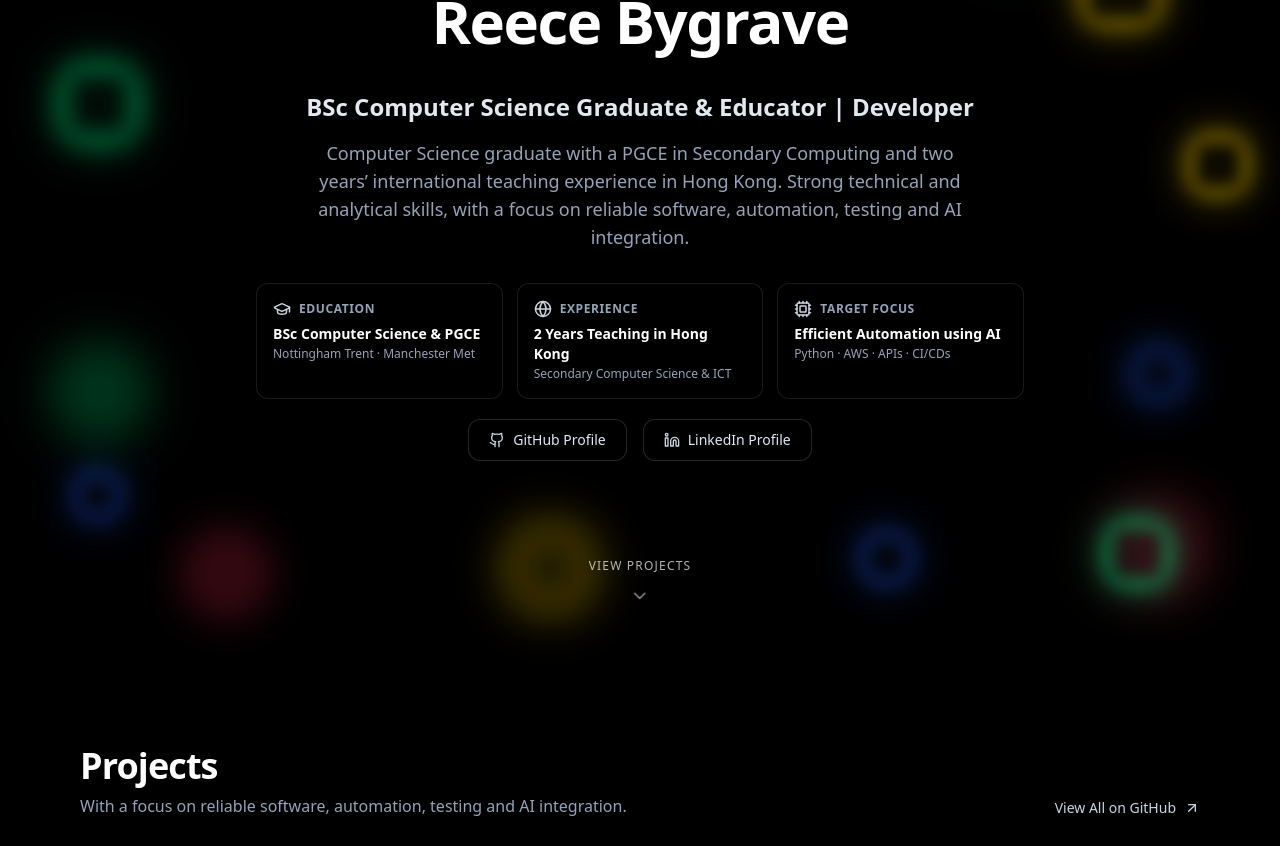
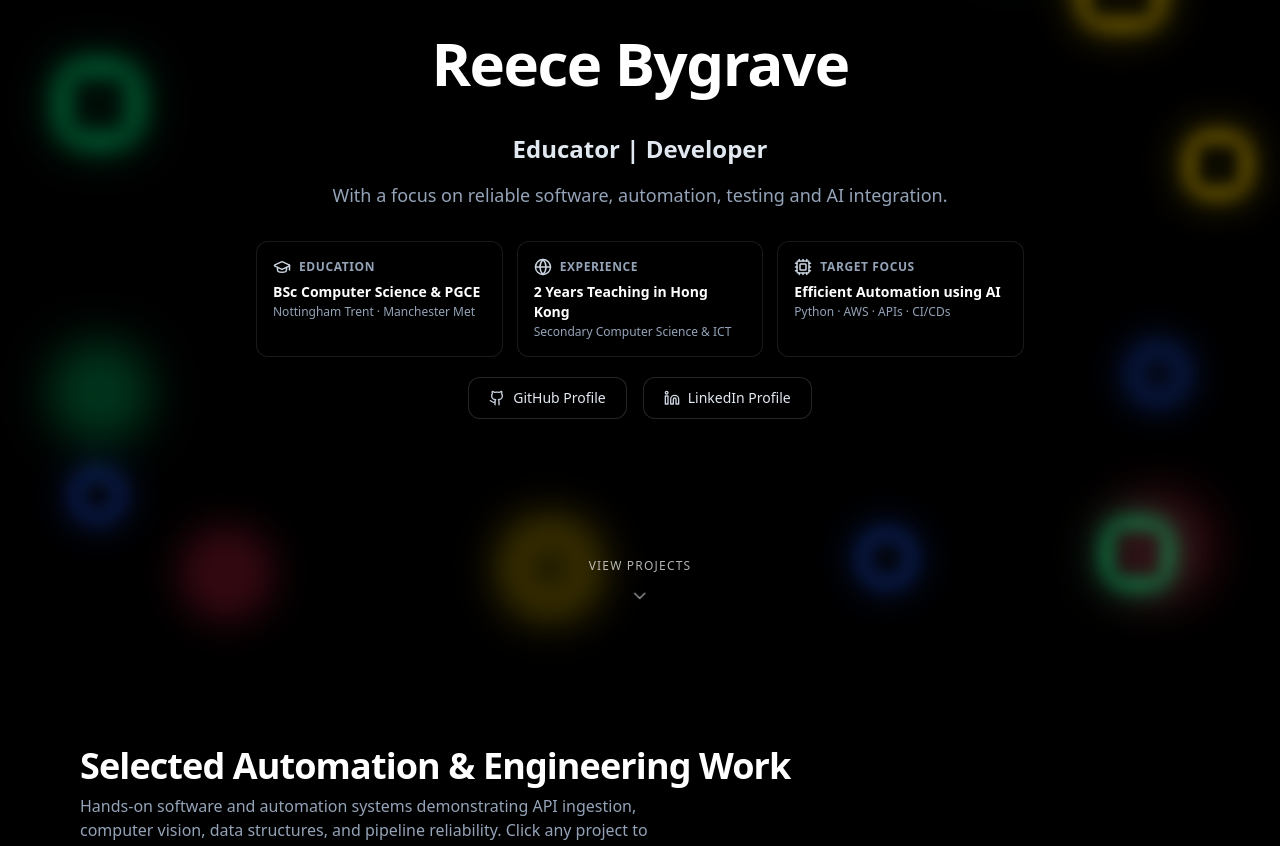
Before and after one commit to Reece-Bygrave/portfolio-reecebygrave, a React (Create React App) app: page / in a window 1280 px wide. Shown: the part 166-1012 px from the top of the page. Built offline with nearby package versions, Linux system fonts and the light colour scheme.

Commit message:
revert changes

```diff
--- a/src/components/Grid.jsx
+++ b/src/components/Grid.jsx
@@ -13,13 +13,13 @@ const Grid = () => {
     <div className="px-4 pt-20 sm:pt-28 pb-8 sm:pb-12 max-w-6xl mx-auto">
 
       {/* Section Header */}
-      <div className="flex flex-col md:flex-row md:items-end justify-between mb-10 sm:mb-12 gap-4">
+      <div className="flex flex-col md:flex-row md:items-end justify-between mb-12 gap-4">
         <div>
           <h2 className="text-3xl sm:text-4xl font-extrabold text-slate-900 dark:text-white tracking-tight transition-colors">
-            Projects
+            Selected Automation & Engineering Work
           </h2>
           <p className="mt-2 text-slate-600 dark:text-slate-400 text-base max-w-xl transition-colors">
-            With a focus on reliable software, automation, testing and AI integration.
+            Hands-on software and automation systems demonstrating API ingestion, computer vision, data structures, and pipeline reliability. Click any project to view details.
           </p>
         </div>
 
--- a/src/components/Hero.jsx
+++ b/src/components/Hero.jsx
@@ -21,12 +21,12 @@ const Hero = () => {
         </Link>
 
         <p className="text-base sm:text-xl md:text-2xl font-semibold text-slate-800 dark:text-slate-200 mb-4 transition-colors">
-          BSc Computer Science Graduate & Educator | Developer
+          Educator | Developer
         </p>
 
         {/* Profile Summary */}
         <p className="max-w-2xl text-slate-600 dark:text-slate-400 text-sm sm:text-base md:text-lg leading-relaxed mb-8 transition-colors">
-          Computer Science graduate with a PGCE in Secondary Computing and two years’ international teaching experience in Hong Kong. Strong technical and analytical skills, with a focus on reliable software, automation, testing and AI integration.
+          With a focus on reliable software, automation, testing and AI integration.
         </p>
 
         {/* Snapshot Cards */}
```
